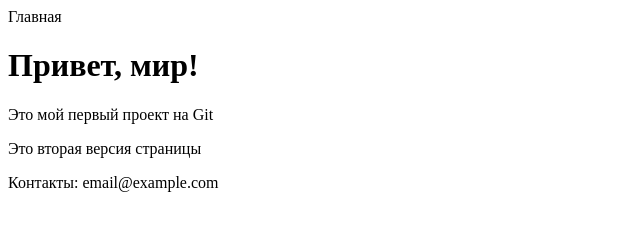
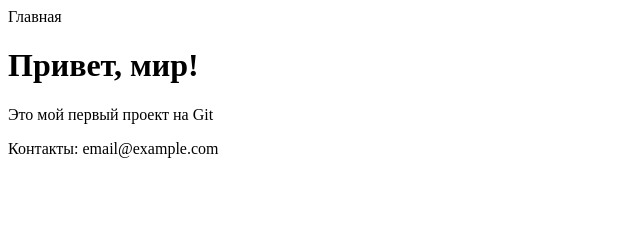
Before and after one commit to milapon/-, a plain HTML site: page index.html in a window 1280 px wide. Shown: the whole page, without its empty margins (0-640 px from the left). Drawn offline with Linux system fonts and the light colour scheme.

Commit message:
удаление строки

```diff
--- a/index.html
+++ b/index.html
@@ -9,7 +9,6 @@
     <header> Главная </header>
     <h1>Привет, мир!</h1>
     <p>Это мой первый проект на Git</p>
-    <p>Это вторая версия страницы</p>
   </body>
   <footer>
     <p>Контакты: email@example.com</p>
```
